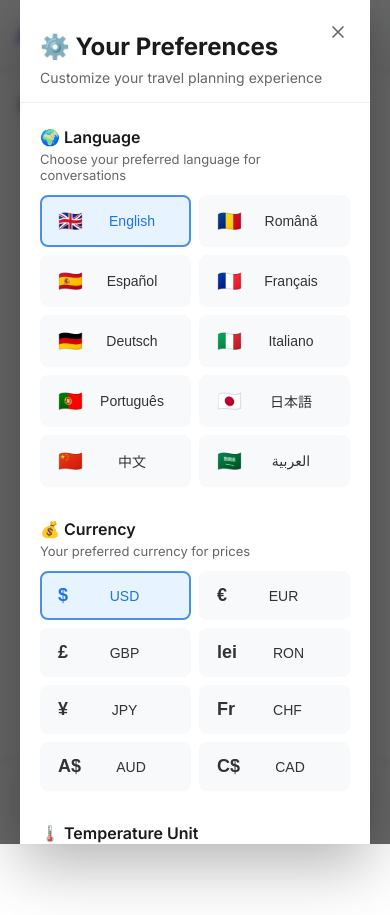
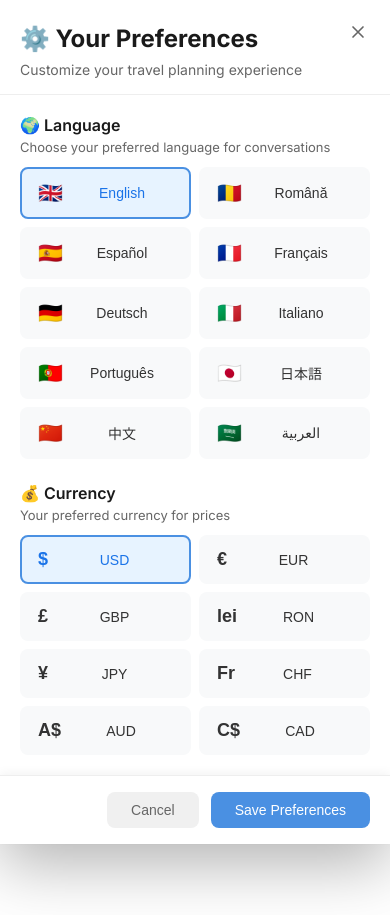
Before and after one commit to Allysht/Arya-MVP-frontend, a React (Create React App) app: page / in a window 390 px wide. Built offline with nearby package versions, Linux system fonts and the light colour scheme; no server answers.

Commit message:
fixed preferences overlay

```diff
--- a/src/components/Preferences.css
+++ b/src/components/Preferences.css
@@ -219,20 +219,44 @@
 
 /* Mobile responsive */
 @media (max-width: 768px) {
+  .preferences-overlay {
+    align-items: flex-start;
+    padding: 0;
+  }
+
   .preferences-modal {
     max-width: 100%;
     max-height: 100vh;
+    height: 100vh;
     border-radius: 0;
+    display: flex;
+    flex-direction: column;
   }
 
-  .preferences-header,
-  .preferences-body,
+  .preferences-header {
+    padding: 24px 20px 16px;
+    flex-shrink: 0;
+  }
+
+  .preferences-body {
+    padding: 20px;
+    flex: 1;
+    overflow-y: auto;
+    -webkit-overflow-scrolling: touch;
+  }
+
   .preferences-footer {
-    padding-left: 20px;
-    padding-right: 20px;
+    padding: 16px 20px;
+    flex-shrink: 0;
+    background: white;
+    box-shadow: 0 -2px 10px rgba(0, 0, 0, 0.05);
   }
 
   .preference-grid {
     grid-template-columns: repeat(auto-fill, minmax(120px, 1fr));
   }
+
+  .preference-section {
+    margin-bottom: 24px;
+  }
 }
```
